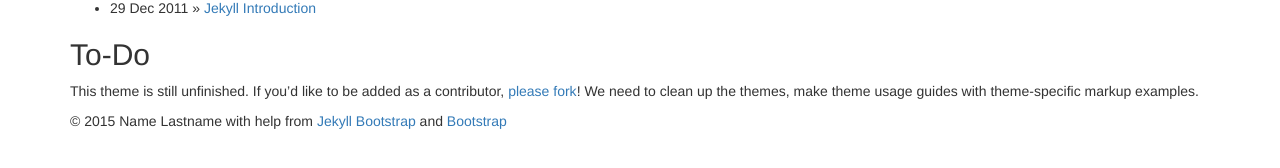
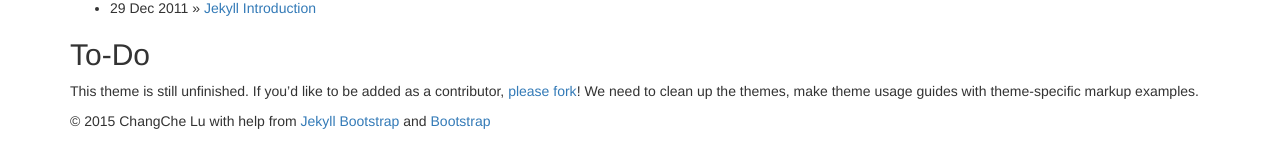
Before and after one commit to alwinweng/lending7.github.io, a Jekyll site: the page built from index.md, in a window 1280 px wide. Shown: the part 690-858 px from the top of the page. Built offline with Jekyll 4.4.1, drawn with Linux system fonts in a browser that asks for light colours; nearby versions of some CDN libraries; library files that are not in the unit come from our copies.

Commit message:
modify config

```diff
--- a/_config.yml
+++ b/_config.yml
@@ -11,10 +11,10 @@ highlighter: pygments
 title : Jekyll Bootstrap
 tagline: Site Tagline
 author :
-  name : Name Lastname
-  email : blah@email.test
-  github : username
-  twitter : username
+  name : ChangChe Lu
+  email : tacoring@gmail.com
+  github : tacoring
+  twitter : tacoring
   feedburner : feedname
 
 # The production_url is only used when full-domain names are needed
```
